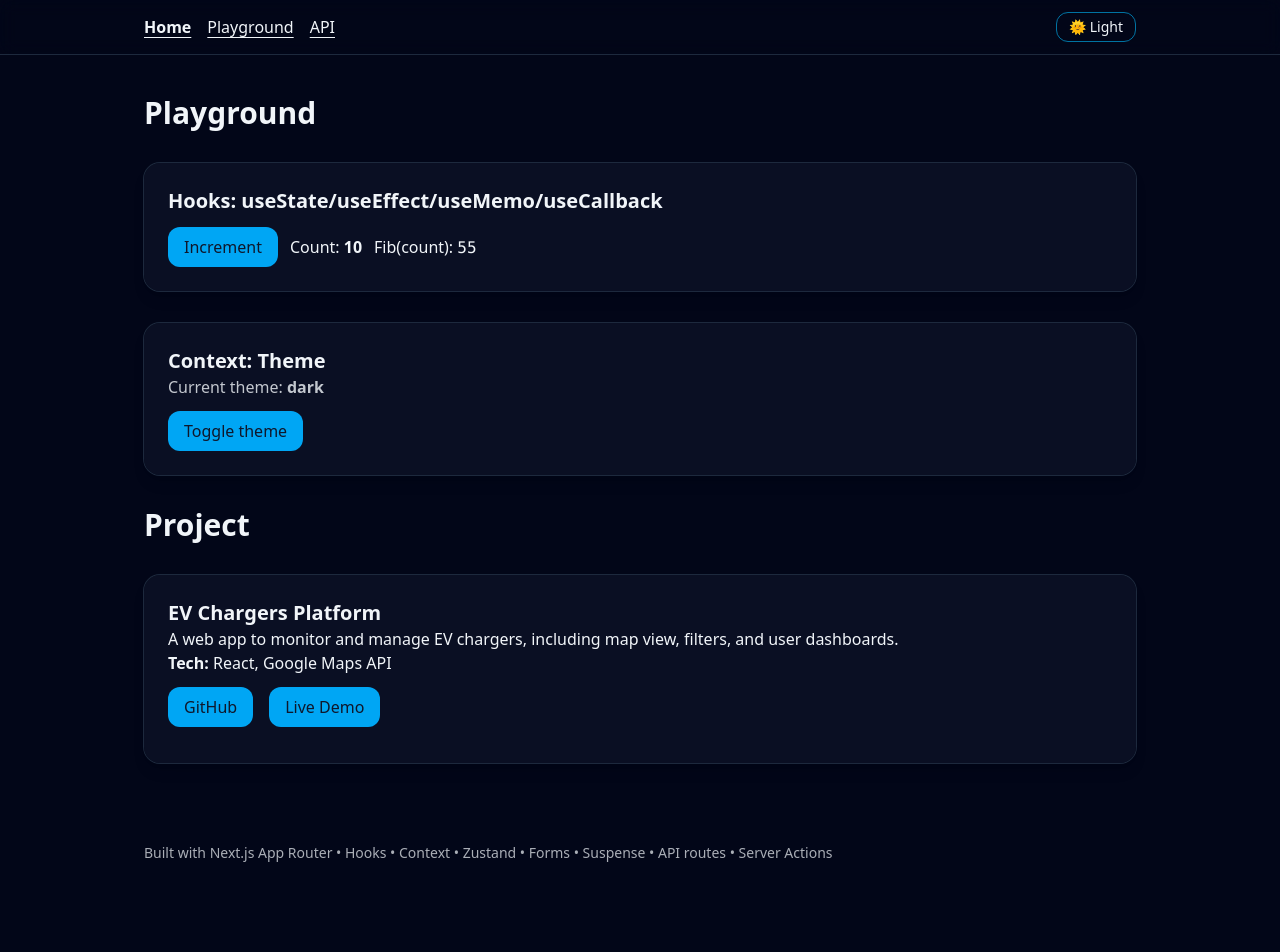
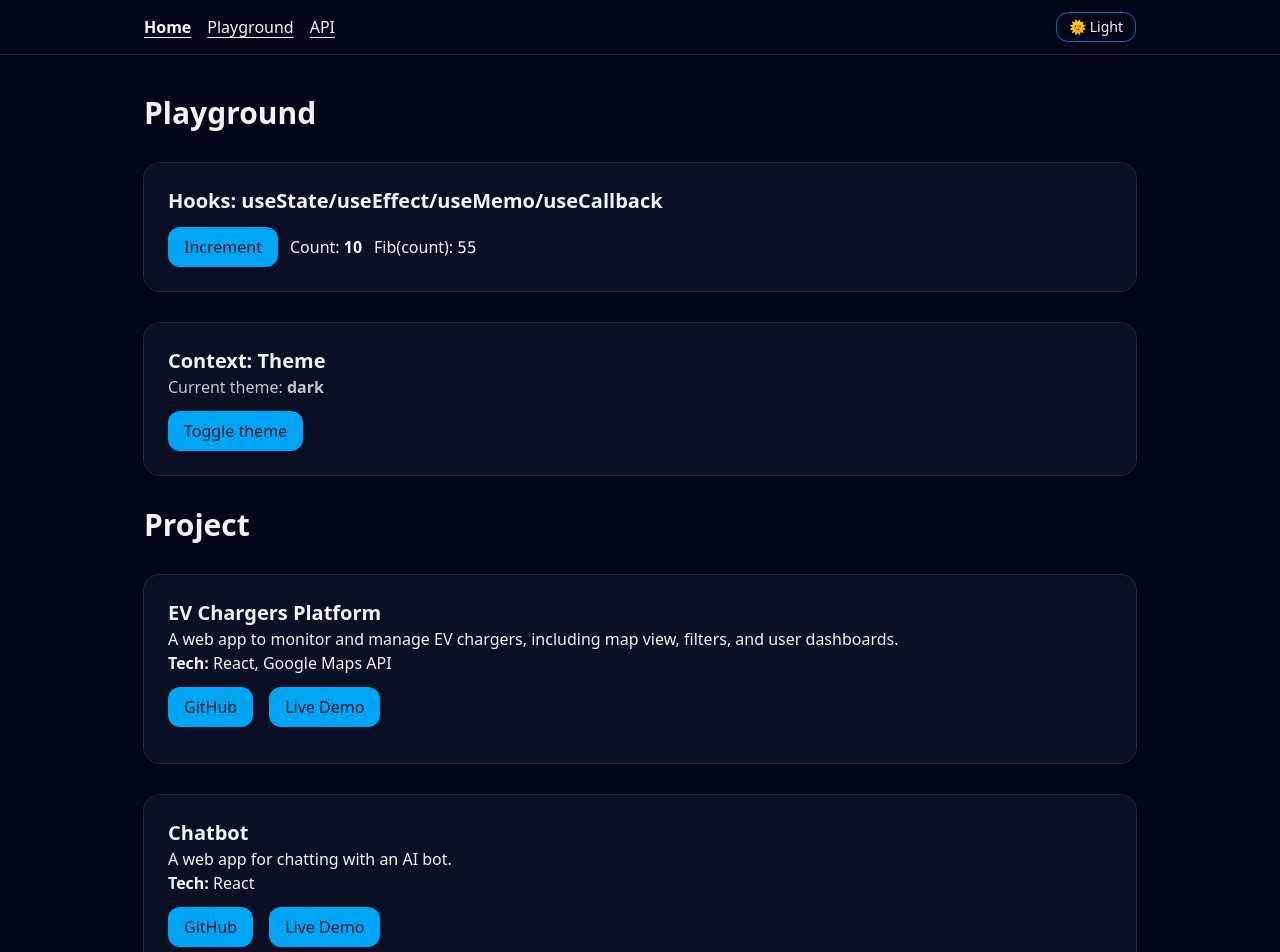
Before and after one commit to snatz-coder/react-portfolio, a Next.js app: page /playground in a window 1280 px wide. Shown: the top 952 px of the page. Before the commit the page ends 903 px from the top, so only its background shows below. Built offline with nearby package versions, Linux system fonts and the light colour scheme.

Commit message:
added new project item

```diff
--- a/app/playground/sections/ProjectDemo.tsx
+++ b/app/playground/sections/ProjectDemo.tsx
@@ -9,6 +9,14 @@ export default function ProjectDemo() {
       techStack: ["React", "Google Maps API"],
       github: "https://github.com/snatz-coder/evChargers",
       liveDemo: "https://ev-chargers-nine.vercel.app/",
+    },
+    {
+      title: "Chatbot",
+      description:
+        "A web app for chatting with an AI bot.",
+      techStack: ["React"],
+      github: "https://github.com/snatz-coder/simple-chat-with-bot-final",
+      liveDemo: "https://chat-ixpala6el-sujanes-projects.vercel.app",
     },
   ];
 
```
